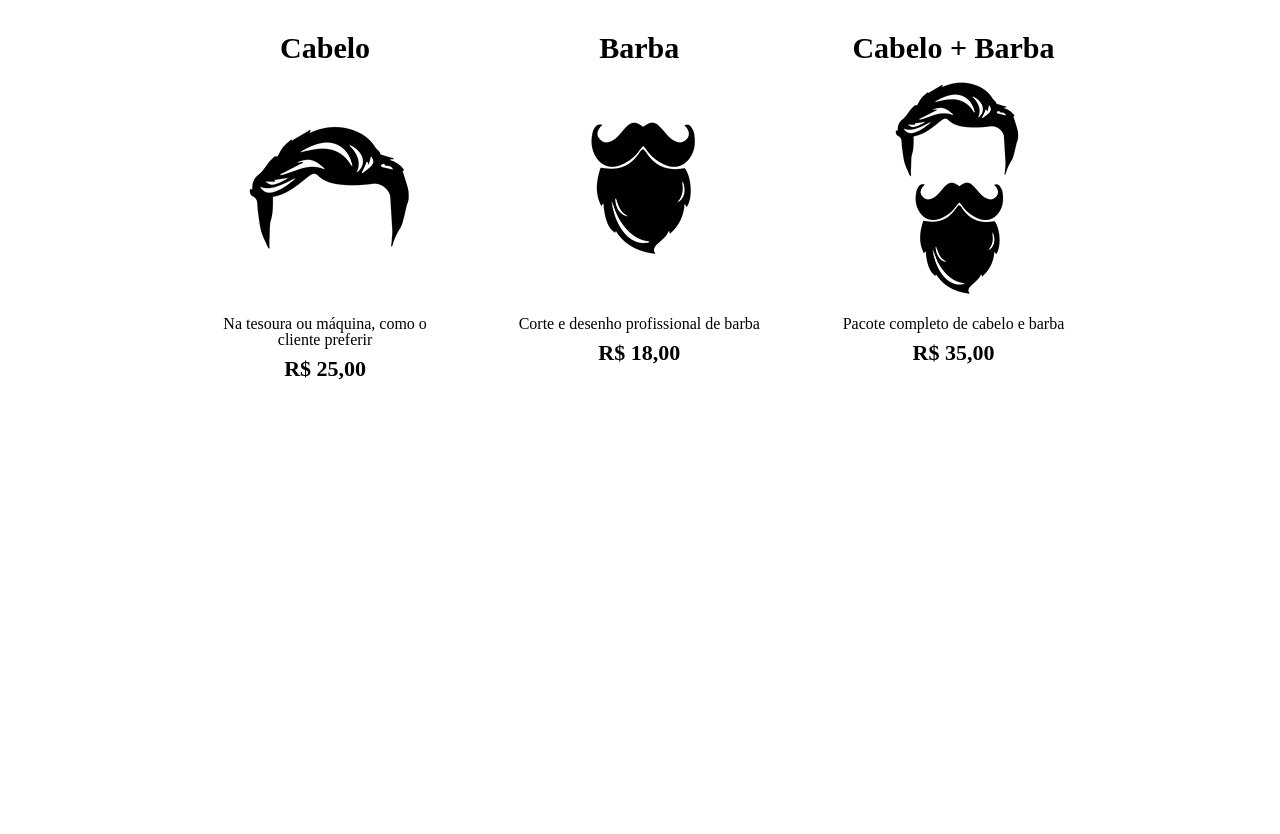
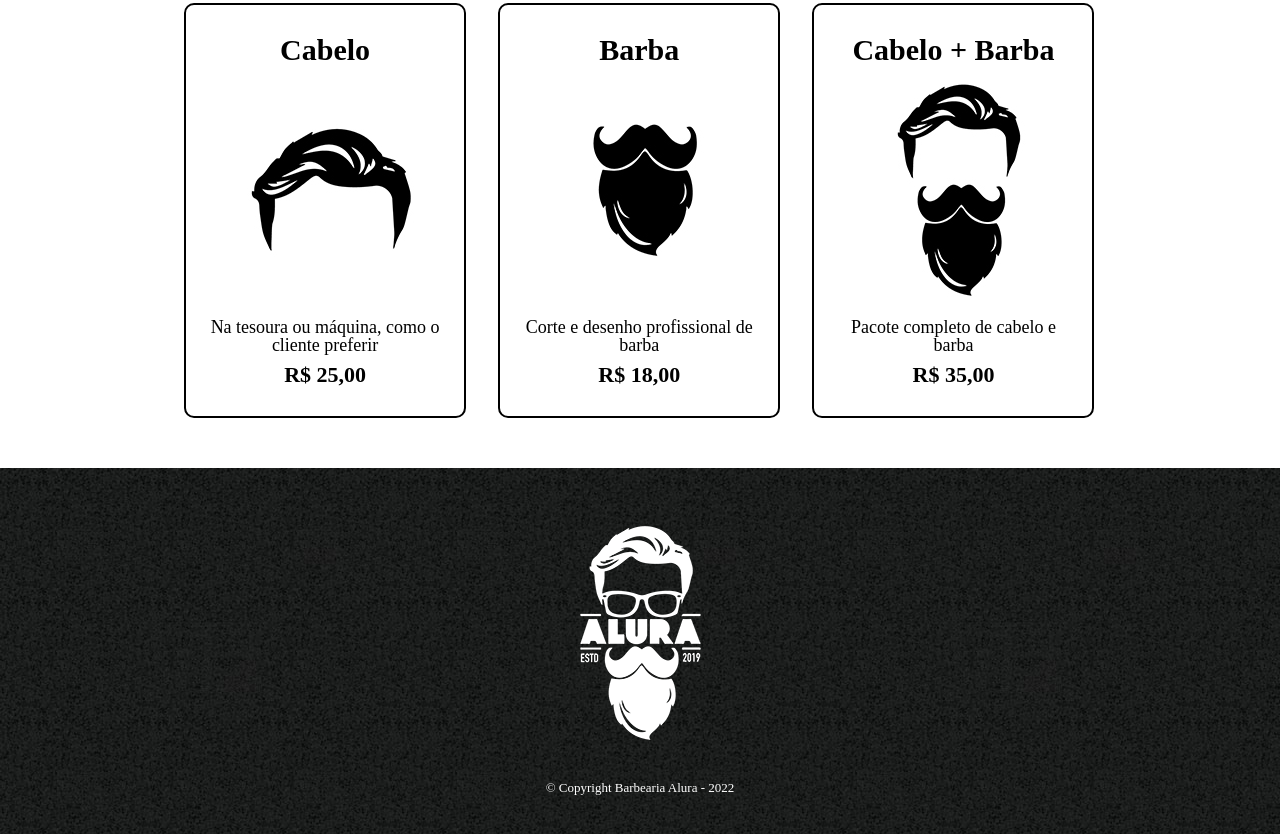
Before and after one commit to MatheusFOR/HTML-e-CSS---parte-1, a plain HTML site: page produtos.html in a window 1280 px wide. Shown: the part 340-1174 px from the top of the page. Before the commit the page ends 800 px from the top, so only its background shows below. Drawn offline with Linux system fonts and the light colour scheme.

Commit message:
change footer

```diff
--- a/produtos.css
+++ b/produtos.css
@@ -28,6 +28,11 @@ nav a{
     text-decoration: none;
 }
 
+nav a:hover{
+  color: #C78C19;
+  text-decoration: underline;
+}
+
 .produtos{
   width: 940px;
   margin: 0 auto;
@@ -42,6 +47,18 @@ nav a{
   margin: 0 1.5%;
   padding: 30px 20px;
   box-sizing: border-box;
+  border: 2px solid black;
+  border-radius: 10px;
+}
+
+.produtos li:hover{
+  border-color: #C78C19;
+}
+.produtos li:hover h2{
+  font-size: 34px;
+}
+.produtos li:active{
+  border-color: blue;
 }
 
 .produtos h2{
@@ -58,3 +75,15 @@ nav a{
   font-weight: bold;
   margin-top: 10px;
 }
+
+footer{
+  text-align: center;
+  background: url("/imagens/bg.jpg");
+  padding: 40px 0;
+}
+
+.copyright{
+  color:#FFFFFF;
+  font-size: 13px;
+  margin: 20px 0 0;
+}
--- a/produtos.html
+++ b/produtos.html
@@ -9,7 +9,7 @@
         <title>Barbearia Alura | Produtos</title>
     </head>
     <body>
-        <header>
+      <header>
             <div class="caixa">
                 <h1><img src="/imagens/logo.png" alt=""></h1>
                 <nav>
@@ -21,29 +21,32 @@
                 </nav>
             </div>
         </header>
-        <main>
+      <main>
           <ul class ="produtos">
             <li>
               <h2>Cabelo</h2>
               <img src="/imagens/cabelo.jpg">
-              <p>Na tesoura ou máquina, como o cliente preferir</p>
+              <p class= "produto-descricao">Na tesoura ou máquina, como o cliente preferir</p>
               <p class="produto-preco">R$ 25,00</p>
             </li>
             <li>
               <h2>Barba</h2>
               <img src="/imagens/barba.jpg">
-              <p>Corte e desenho profissional de barba</p>
+              <p class= "produto-descricao">Corte e desenho profissional de barba</p>
               <p class="produto-preco">R$ 18,00</p>
             </li>
             <li>
               <h2>Cabelo + Barba</h2>
               <img src="/imagens/cabelo+barba.jpg">
-              <p>Pacote completo de cabelo e barba</p>
+              <p class= "produto-descricao">Pacote completo de cabelo e barba</p>
               <p class="produto-preco">R$ 35,00</p>
             </li>
           </ul>
         </main>
-
+      <footer>
+        <img src="/imagens/logo-branco.png">
+        <p class="copyright">&copy; Copyright Barbearia Alura - 2022</p>
+      </footer>
 
     </body>
 </html>
```
